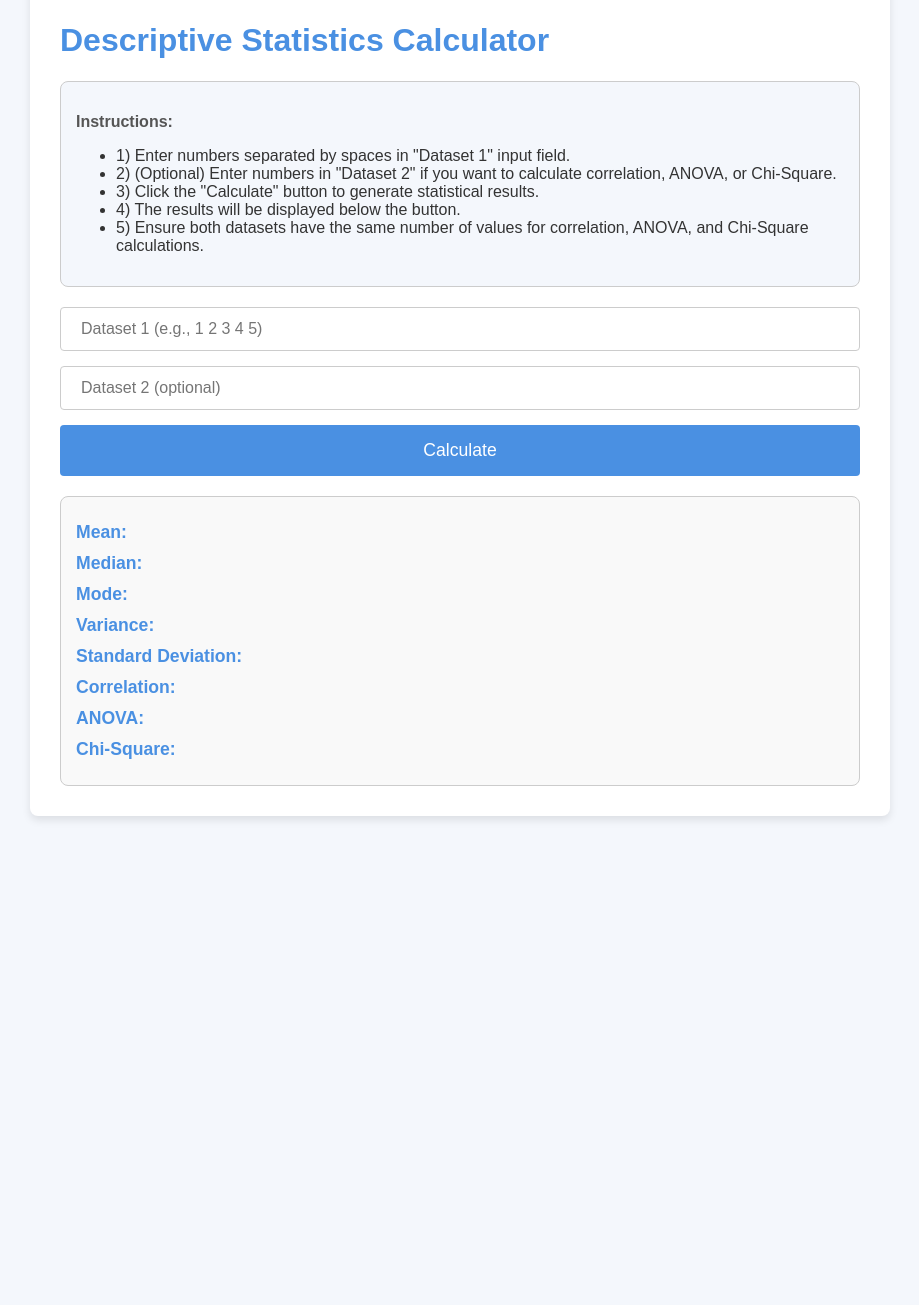
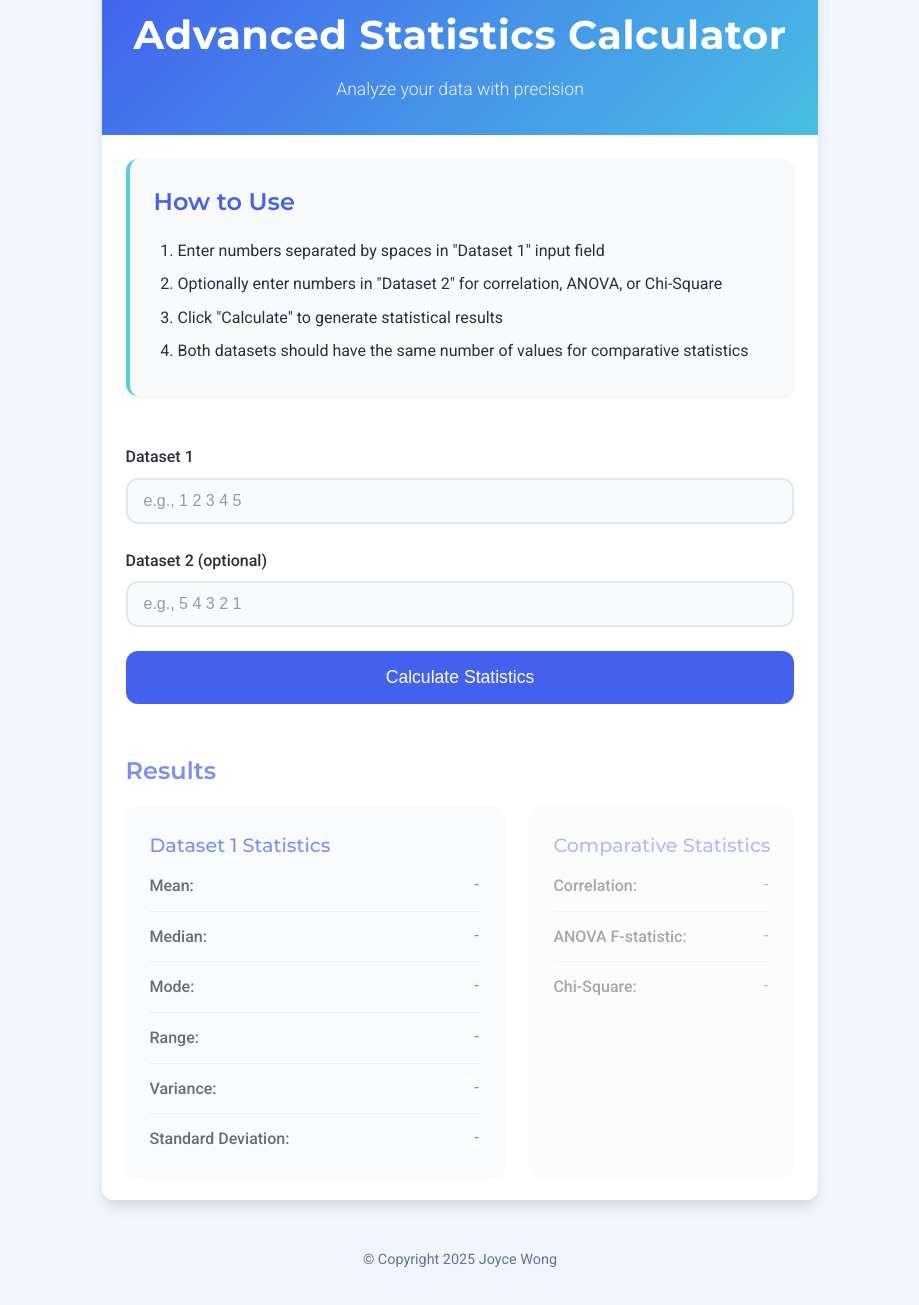
Before and after one commit to joycify/stat-calculator, a plain HTML site: page index.html in a window 1280 px wide. Shown: the part 49-1354 px from the top of the page, without its empty margins (180-1099 px from the left). Before the commit the page ends 885 px from the top, so only its background shows below. Drawn offline with Linux system fonts and the light colour scheme.

Commit message:
further enchance

```diff
--- a/index.html
+++ b/index.html
@@ -3,130 +3,67 @@
 <head>
     <meta charset="UTF-8">
     <meta name="viewport" content="width=device-width, initial-scale=1.0">
-    <title>Descriptive Statistics Calculator</title>
-    <style>
-        /* General Styles */
-        body {
-            font-family: 'Arial', sans-serif;
-            background-color: #f4f7fc;
-            color: #333;
-            margin: 0;
-            padding: 20px;
-        }
-
-        h1 {
-            color: #4a90e2;
-            font-size: 2em;
-        }
-
-        p {
-            font-size: 1em;
-            color: #555;
-        }
-
-        .container {
-            max-width: 800px;
-            margin: 0 auto;
-            padding: 30px;
-            background-color: white;
-            border-radius: 8px;
-            box-shadow: 0 4px 8px rgba(0, 0, 0, 0.1);
-        }
-
-        /* Input Fields */
-        input[type=text] {
-            width: 100%;
-            padding: 12px 20px;
-            font-size: 1rem;
-            margin-bottom: 15px;
-            border-radius: 4px;
-            border: 1px solid #ccc;
-            box-sizing: border-box;
-            transition: border 0.3s;
-        }
-
-        input[type=text]:focus {
-            border-color: #4a90e2;
-        }
-
-        /* Button */
-        button {
-            width: 100%;
-            padding: 15px;
-            font-size: 1.1rem;
-            background-color: #4a90e2;
-            color: white;
-            border: none;
-            border-radius: 4px;
-            cursor: pointer;
-            transition: background-color 0.3s;
-        }
-
-        button:hover {
-            background-color: #357ABD;
-        }
-
-        /* Output Section */
-        .output {
-            margin-top: 20px;
-            padding: 15px;
-            background-color: #f9f9f9;
-            border-radius: 8px;
-            border: 1px solid #ccc;
-            font-size: 1.1rem;
-        }
-
-        .output p {
-            margin: 10px 0;
-            color: #333;
-        }
-
-        .output p span {
-            font-weight: bold;
-            color: #4a90e2;
-        }
-
-        /* Instructions */
-        .instructions {
-            background-color: #f4f7fc;
-            padding: 15px;
-            border-radius: 8px;
-            border: 1px solid #ccc;
-            margin-bottom: 20px;
-        }
-
-    </style>
+    <title>Advanced Statistics Calculator</title>
+    <link rel="stylesheet" href="styles.css">
 </head>
 <body>
     <div class="container">
-        <h1>Descriptive Statistics Calculator</h1>
+        <header>
+            <h1>Advanced Statistics Calculator</h1>
+            <p class="subtitle">Analyze your data with precision</p>
+        </header>
 
-        <div class="instructions">
-            <p><strong>Instructions:</strong></p>
-            <ul>
-                <li>1) Enter numbers separated by spaces in "Dataset 1" input field.</li>
-                <li>2) (Optional) Enter numbers in "Dataset 2" if you want to calculate correlation, ANOVA, or Chi-Square.</li>
-                <li>3) Click the "Calculate" button to generate statistical results.</li>
-                <li>4) The results will be displayed below the button.</li>
-                <li>5) Ensure both datasets have the same number of values for correlation, ANOVA, and Chi-Square calculations.</li>
-            </ul>
+        <div class="card instructions">
+            <h2>How to Use</h2>
+            <ol>
+                <li>Enter numbers separated by spaces in "Dataset 1" input field</li>
+                <li>Optionally enter numbers in "Dataset 2" for correlation, ANOVA, or Chi-Square</li>
+                <li>Click "Calculate" to generate statistical results</li>
+                <li>Both datasets should have the same number of values for comparative statistics</li>
+            </ol>
         </div>
 
-        <input type="text" id="inputData1" placeholder="Dataset 1 (e.g., 1 2 3 4 5)">
-        <input type="text" id="inputData2" placeholder="Dataset 2 (optional)">
-        <button onclick="calculateStats()">Calculate</button>
+        <div class="input-section">
+            <div class="input-group">
+                <label for="inputData1">Dataset 1</label>
+                <input type="text" id="inputData1" placeholder="e.g., 1 2 3 4 5">
+            </div>
 
-        <div class="output">
-            <p id="mean"><span>Mean:</span></p>
-            <p id="median"><span>Median:</span></p>
-            <p id="mode"><span>Mode:</span></p>
-            <p id="variance"><span>Variance:</span></p>
-            <p id="stdDev"><span>Standard Deviation:</span></p>
-            <p id="correlation"><span>Correlation:</span></p>
-            <p id="anova"><span>ANOVA:</span></p>
-            <p id="chiSquare"><span>Chi-Square:</span></p>
+            <div class="input-group">
+                <label for="inputData2">Dataset 2 (optional)</label>
+                <input type="text" id="inputData2" placeholder="e.g., 5 4 3 2 1">
+            </div>
+
+            <button id="calculate-btn" onclick="calculateStats()">Calculate Statistics</button>
+        </div>
+
+        <div class="results-section">
+            <h2>Results</h2>
+
+            <div class="results-grid">
+                <div class="stat-box">
+                    <h3>Dataset 1 Statistics</h3>
+                    <p id="mean"><span class="label">Mean:</span> <span class="value">-</span></p>
+                    <p id="median"><span class="label">Median:</span> <span class="value">-</span></p>
+                    <p id="mode"><span class="label">Mode:</span> <span class="value">-</span></p>
+                    <p id="range"><span class="label">Range:</span> <span class="value">-</span></p>
+                    <p id="variance"><span class="label">Variance:</span> <span class="value">-</span></p>
+                    <p id="stdDev"><span class="label">Standard Deviation:</span> <span class="value">-</span></p>
+                </div>
+
+                <div class="stat-box comparative">
+                    <h3>Comparative Statistics</h3>
+                    <p id="correlation"><span class="label">Correlation:</span> <span class="value">-</span></p>
+                    <p id="anova"><span class="label">ANOVA F-statistic:</span> <span class="value">-</span></p>
+                    <p id="chiSquare"><span class="label">Chi-Square:</span> <span class="value">-</span></p>
+                </div>
+            </div>
         </div>
     </div>
+
+    <footer>
+        <p>© Copyright 2025 Joyce Wong</p>
+    </footer>
 
     <script>
         function parseInput(id) {
@@ -157,6 +94,11 @@
             return modes.length === data.length ? "No mode" : modes.join(", ");
         }
 
+        function calculateRange(data) {
+            data.sort((a, b) => a - b);
+            return (data[data.length - 1] - data[0]).toFixed(3);
+        }
+
         function calculateVariance(data) {
             let mean = parseFloat(calculateMean(data));
             return (data.reduce((acc, val) => acc + Math.pow(val - mean, 2), 0) / (data.length - 1)).toFixed(3);
@@ -180,17 +122,17 @@
         function calculateANOVA(data1, data2) {
             let variance1 = parseFloat(calculateVariance(data1));
             let variance2 = parseFloat(calculateVariance(data2));
-            return "ANOVA F-statistic: " + (variance1 / variance2).toFixed(3);
+            return "F: " + (variance1 / variance2).toFixed(3);
         }
 
         function calculateChiSquare(data1, data2) {
             if (data1.length !== data2.length) return "Datasets must be the same length";
             let sum = 0;
             for (let i = 0; i < data1.length; i++) {
-                if (data2[i] === 0) return "Chi-Square error: division by zero";
+                if (data2[i] === 0) return "Error: division by zero";
                 sum += Math.pow(data1[i] - data2[i], 2) / data2[i];
             }
-            return "Chi-Square Statistic: " + sum.toFixed(3);
+            return "Value: " + sum.toFixed(3);
         }
 
         function calculateStats() {
@@ -202,20 +144,38 @@
                 return;
             }
 
-            let variance = calculateVariance(data1);
-            let stdDev = calculateStandardDeviation(variance);
+            // Update the display with result values
+            document.querySelector("#mean .value").textContent = calculateMean(data1);
+            document.querySelector("#median .value").textContent = calculateMedian(data1);
+            document.querySelector("#mode .value").textContent = calculateMode(data1);
 
-            document.getElementById("mean").textContent = "Mean: " + calculateMean(data1);
-            document.getElementById("median").textContent = "Median: " + calculateMedian(data1);
-            document.getElementById("mode").textContent = "Mode: " + calculateMode(data1);
-            document.getElementById("variance").textContent = "Variance: " + variance;
-            document.getElementById("stdDev").textContent = "Standard Deviation: " + stdDev;
+            const range = calculateRange(data1);
+            document.querySelector("#range .value").textContent = range;
+
+            const variance = calculateVariance(data1);
+            document.querySelector("#variance .value").textContent = variance;
+
+            const stdDev = calculateStandardDeviation(variance);
+            document.querySelector("#stdDev .value").textContent = stdDev;
 
             if (data2.length > 0) {
-                document.getElementById("correlation").textContent = "Correlation: " + calculateCorrelation(data1, data2);
-                document.getElementById("anova").textContent = calculateANOVA(data1, data2);
-                document.getElementById("chiSquare").textContent = calculateChiSquare(data1, data2);
+                document.querySelector("#correlation .value").textContent = calculateCorrelation(data1, data2);
+                document.querySelector("#anova .value").textContent = calculateANOVA(data1, data2);
+                document.querySelector("#chiSquare .value").textContent = calculateChiSquare(data1, data2);
+
+                // Show comparative section when dataset 2 is provided
+                document.querySelector(".comparative").classList.add("active");
+            } else {
+                document.querySelector("#correlation .value").textContent = "-";
+                document.querySelector("#anova .value").textContent = "-";
+                document.querySelector("#chiSquare .value").textContent = "-";
+
+                // Hide comparative section when no dataset 2
+                document.querySelector(".comparative").classList.remove("active");
             }
+
+            // Show results with animation
+            document.querySelector(".results-section").classList.add("show-results");
         }
     </script>
 </body>
--- /dev/null
+++ b/styles.css
@@ -0,0 +1,282 @@
+/* Modern Statistics Calculator Styles */
+
+/* Google Fonts import */
+@import url('https://fonts.googleapis.com/css2?family=Roboto:wght@300;400;500;700&family=Montserrat:wght@500;600;700&display=swap');
+
+/* Base Styles */
+:root {
+    --primary-color: #4361ee;
+    --primary-dark: #3a56d4;
+    --secondary-color: #48bfe3;
+    --accent-color: #56cfe1;
+    --text-color: #2b2d42;
+    --text-light: #64748b;
+    --light-gray: #f8fafc;
+    --medium-gray: #e2e8f0;
+    --white: #ffffff;
+    --success: #4ade80;
+    --warning: #fbbf24;
+    --error: #f87171;
+    --border-radius: 12px;
+    --box-shadow: 0 10px 15px -3px rgba(0, 0, 0, 0.1), 0 4px 6px -2px rgba(0, 0, 0, 0.05);
+    --transition: all 0.3s ease;
+}
+
+* {
+    margin: 0;
+    padding: 0;
+    box-sizing: border-box;
+}
+
+body {
+    font-family: 'Roboto', sans-serif;
+    background-color: #f0f5ff;
+    color: var(--text-color);
+    line-height: 1.6;
+    padding: 20px;
+    min-height: 100vh;
+    display: flex;
+    flex-direction: column;
+    justify-content: center;
+}
+
+.container {
+    max-width: 1000px;
+    margin: 0 auto;
+    background-color: var(--white);
+    border-radius: var(--border-radius);
+    box-shadow: var(--box-shadow);
+    overflow: hidden;
+}
+
+/* Header Styles */
+header {
+    background: linear-gradient(135deg, var(--primary-color), var(--secondary-color));
+    color: var(--white);
+    padding: 2rem;
+    text-align: center;
+}
+
+h1 {
+    font-family: 'Montserrat', sans-serif;
+    font-weight: 700;
+    font-size: 2.5rem;
+    margin-bottom: 0.5rem;
+    letter-spacing: 0.5px;
+}
+
+.subtitle {
+    font-weight: 300;
+    opacity: 0.9;
+    font-size: 1.1rem;
+}
+
+h2 {
+    font-family: 'Montserrat', sans-serif;
+    font-weight: 600;
+    font-size: 1.5rem;
+    margin-bottom: 1rem;
+    color: var(--primary-color);
+}
+
+h3 {
+    font-family: 'Montserrat', sans-serif;
+    font-weight: 500;
+    font-size: 1.2rem;
+    margin-bottom: 0.75rem;
+    color: var(--primary-color);
+}
+
+/* Card Styles */
+.card {
+    background-color: var(--white);
+    border-radius: var(--border-radius);
+    padding: 1.5rem;
+    margin-bottom: 1.5rem;
+    box-shadow: 0 2px 4px rgba(0, 0, 0, 0.05);
+}
+
+/* Instructions */
+.instructions {
+    margin: 1.5rem;
+    background-color: var(--light-gray);
+    border-left: 4px solid var(--accent-color);
+}
+
+.instructions ol {
+    margin-left: 1.5rem;
+}
+
+.instructions li {
+    margin-bottom: 0.5rem;
+}
+
+/* Input Section */
+.input-section {
+    padding: 1.5rem;
+}
+
+.input-group {
+    margin-bottom: 1.5rem;
+}
+
+label {
+    display: block;
+    margin-bottom: 0.5rem;
+    font-weight: 500;
+    color: var(--text-color);
+}
+
+input[type="text"] {
+    width: 100%;
+    padding: 0.75rem 1rem;
+    font-size: 1rem;
+    border: 2px solid var(--medium-gray);
+    border-radius: var(--border-radius);
+    background-color: var(--light-gray);
+    transition: var(--transition);
+}
+
+input[type="text"]:focus {
+    outline: none;
+    border-color: var(--primary-color);
+    box-shadow: 0 0 0 3px rgba(67, 97, 238, 0.15);
+}
+
+input[type="text"]::placeholder {
+    color: var(--text-light);
+    opacity: 0.7;
+}
+
+button {
+    display: block;
+    width: 100%;
+    padding: 1rem;
+    background-color: var(--primary-color);
+    color: var(--white);
+    border: none;
+    border-radius: var(--border-radius);
+    font-size: 1.1rem;
+    font-weight: 500;
+    cursor: pointer;
+    transition: var(--transition);
+}
+
+button:hover {
+    background-color: var(--primary-dark);
+    transform: translateY(-2px);
+}
+
+button:active {
+    transform: translateY(0);
+}
+
+/* Results Section */
+.results-section {
+    padding: 1.5rem;
+    opacity: 0.7;
+    transition: var(--transition);
+}
+
+.results-section.show-results {
+    opacity: 1;
+}
+
+.results-grid {
+    display: grid;
+    grid-template-columns: 1fr auto;
+    gap: 1.5rem;
+}
+
+.stat-box {
+    background-color: var(--light-gray);
+    border-radius: var(--border-radius);
+    padding: 1.5rem;
+    box-shadow: 0 2px 4px rgba(0, 0, 0, 0.05);
+    transition: var(--transition);
+}
+
+.stat-box:hover {
+    transform: translateY(-5px);
+    box-shadow: 0 10px 15px -3px rgba(0, 0, 0, 0.1);
+}
+
+.stat-box p {
+    display: flex;
+    justify-content: space-between;
+    margin-bottom: 0.75rem;
+    padding-bottom: 0.75rem;
+    border-bottom: 1px solid var(--medium-gray);
+}
+
+.stat-box p:last-child {
+    margin-bottom: 0;
+    padding-bottom: 0;
+    border-bottom: none;
+}
+
+.label {
+    font-weight: 500;
+}
+
+.value {
+    font-family: 'Roboto Mono', monospace;
+    font-weight: 500;
+    color: var(--primary-color);
+}
+
+/* Comparative Stats */
+.comparative {
+    opacity: 0.6;
+    transition: var(--transition);
+}
+
+.comparative.active {
+    opacity: 1;
+}
+
+/* Footer */
+footer {
+    text-align: center;
+    margin-top: 2rem;
+    padding: 1rem;
+    color: var(--text-light);
+    font-size: 0.9rem;
+}
+
+/* Responsive Adjustments */
+@media (max-width: 768px) {
+    .results-grid {
+        grid-template-columns: 1fr;
+    }
+
+    h1 {
+        font-size: 2rem;
+    }
+
+    .container {
+        margin: 0;
+    }
+
+    .stat-box {
+        min-width: 100%;
+    }
+}
+
+/* Animation for results */
+@keyframes fadeIn {
+    from { opacity: 0; transform: translateY(10px); }
+    to { opacity: 1; transform: translateY(0); }
+}
+
+.show-results .stat-box {
+    animation: fadeIn 0.5s ease forwards;
+}
+
+.show-results .stat-box:nth-child(2) {
+    animation-delay: 0.1s;
+}
+
+.show-results .stat-box:nth-child(3) {
+    animation-delay: 0.2s;
+}
```
